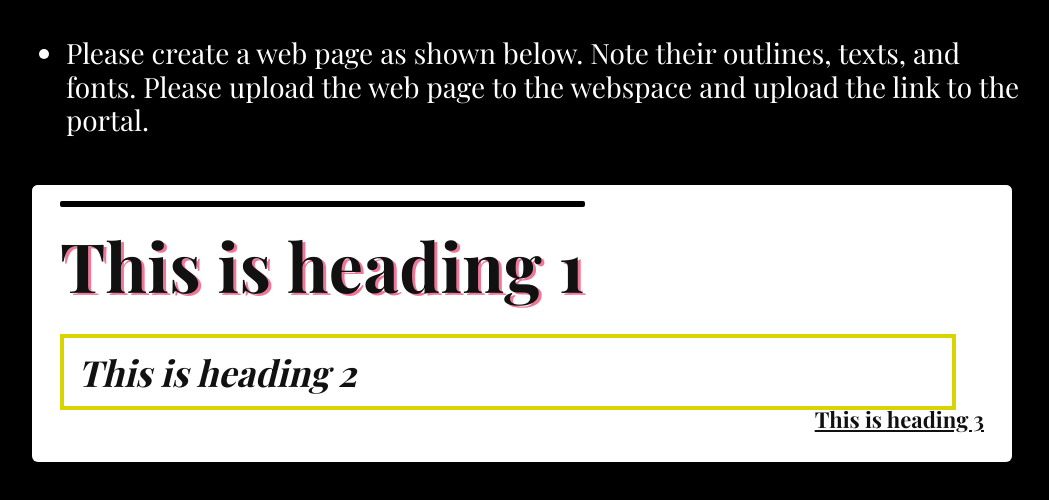
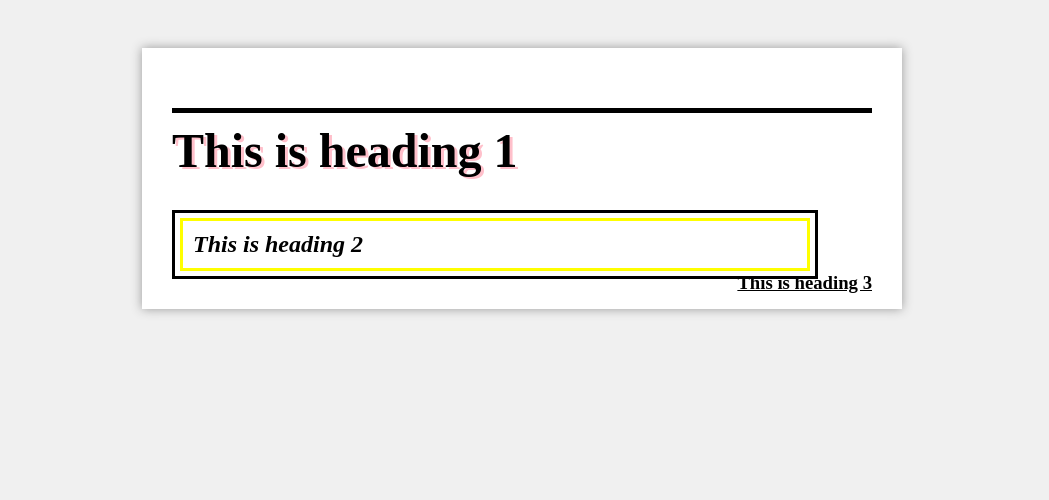
Before and after one commit to Mupnpn/Exercise14, a plain HTML site: page index.html in a window 1280 px wide. Shown: the whole page, without its empty margins (118-1167 px from the left). Drawn offline with nearby package versions, Linux system fonts and the light colour scheme; a web font is replaced by a local one.

Commit message:
Update index.html

```diff
--- a/index.html
+++ b/index.html
@@ -1,127 +1,78 @@
-<!doctype html>
-<html lang="en">
+<!DOCTYPE html>
+<html>
 <head>
-<meta charset="utf-8" />
-<meta name="viewport" content="width=device-width,initial-scale=1" />
-<title>Heading layout example</title>
-
-<!-- Playfair Display font -->
-<link href="https://fonts.googleapis.com/css2?family=Playfair+Display:ital,wght@0,400;0,700;1,400;1,700&display=swap" rel="stylesheet">
+<meta charset="UTF-8">
+<title>Fixed Headings Page</title>
 
 <style>
-  :root{
-    --panel-padding:28px;
-  }
-  html,body{
-    height:100%;
-    margin:0;
-    background:#000;
-    font-family: "Playfair Display", Georgia, "Times New Roman", serif;
-    color:#fff;
+  body {
+    font-family: "Times New Roman", serif;
+    background: #f0f0f0;
+    padding: 40px;
   }
 
-  /* Instructions text */
-  .instructions{
-    max-width:980px;
-    margin:36px auto 18px;
-    padding-left:16px;
-    font-size:28px;
-    line-height:1.2;
-    color:#fff;
-    list-style: disc;
+  .container {
+    background: white;
+    padding: 30px;
+    width: 700px;
+    margin: auto;
+    box-shadow: 0 0 10px #999;
+    position: relative;
   }
 
-  /* White panel */
-  .panel-wrap{
-    max-width:980px;
-    margin:26px auto;
-    padding:22px;
-  }
-  .panel{
-    background:#fff;
-    color:#111;
-    padding:var(--panel-padding);
-    box-shadow:0 6px 18px rgba(0,0,0,0.6), inset 0 1px 0 rgba(255,255,255,0.8);
-    border-radius:6px;
-    position:relative;
+  /* Heading 1 style */
+  h1 {
+    font-size: 48px;
+    margin-top: 30px;
+    text-shadow: 3px 2px pink;   /* pink text shadow */
+    border-top: 5px solid black; /* black top border */
+    padding-top: 10px;
   }
 
-  /* Heading 1 */
-  .h1{
-    font-size:68px;
-    margin:0 0 18px 0;
-    font-weight:700;
-    letter-spacing:0.5px;
-    position:relative;
-    display:inline-block;
-    padding-top:6px;
-    text-shadow: 3px 2px 0 rgba(236, 94, 131, 0.85);
+  /* Outer black border for heading 2 */
+  .box {
+    border: 3px solid black;     /* outer black border */
+    padding: 5px;
+    margin-top: 30px;
+    width: 90%;
   }
 
-  /* Thin black line above heading 1 */
-  .h1::before{
-    content:"";
-    position:absolute;
-    left:0;
-    right:0;
-    top:-12px;
-    height:6px;
-    background:#000;
-    border-radius:2px;
+  /* Inner yellow border for heading 2 */
+  .inner-box {
+    border: 3px solid yellow;    /* inner yellow border */
+    padding: 10px;
   }
 
-  /* Heading 2 box */
-  .h2-wrap{
-    border:4px solid #d9d400;
-    padding:10px 14px;
-    width:calc(100% - 28px);
-    margin:6px 0 24px 0;
-    box-sizing:border-box;
-  }
-  .h2{
-    font-size:36px;
-    margin:0;
-    font-style:italic;
+  /* Heading 2 style */
+  h2 {
+    font-style: italic;
+    margin: 0;
   }
 
-  /* Heading 3 bottom-right */
-  .h3{
-    font-size:22px;
-    font-weight:600;
-    margin:0;
-    position:absolute;
-    right:var(--panel-padding);
-    bottom:var(--panel-padding);
-    text-decoration:underline;
-  }
-
-  /* Responsive */
-  @media (max-width:640px){
-    .instructions{font-size:18px}
-    .h1{font-size:40px}
-    .h2{font-size:22px}
-    .h3{font-size:16px}
+  /* Heading 3 positioned at bottom right */
+  h3 {
+    position: absolute;
+    bottom: 15px;    /* lower position to avoid overlap */
+    right: 30px;
+    text-decoration: underline;
+    margin: 0;
   }
 </style>
 </head>
 
 <body>
-  <div class="instructions">
-    <ul style="margin:0; padding-left:26px;">
-      <li>Please create a web page as shown below. Note their outlines, texts, and fonts. Please upload the web page to the webspace and upload the link to the portal.</li>
-    </ul>
+
+<div class="container">
+  <h1>This is heading 1</h1>
+
+  <div class="box">
+    <div class="inner-box">
+      <h2>This is heading 2</h2>
+    </div>
   </div>
 
-  <div class="panel-wrap">
-    <div class="panel">
-      <h1 class="h1">This is heading 1</h1>
+  <h3>This is heading 3</h3>
+</div>
 
-      <div class="h2-wrap">
-        <h2 class="h2">This is heading 2</h2>
-      </div>
-
-      <h3 class="h3">This is heading 3</h3>
-    </div>
-  </div>
 </body>
 </html>
```
